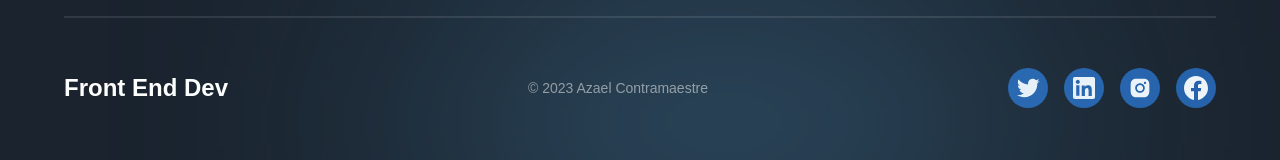
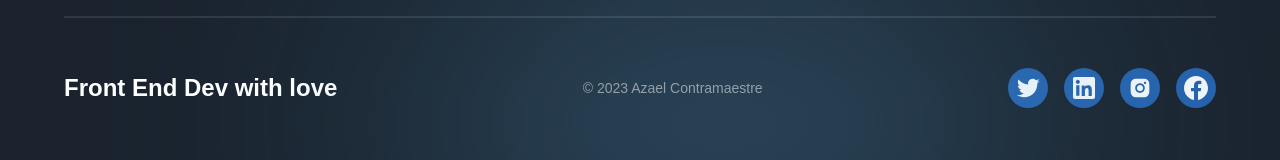
Before and after one commit to AzaelContramaestre01/NextJS-Meta, a Next.js app: page / in a window 1280 px wide. Shown: the part 7257-7417 px from the top of the page. Built offline with nearby package versions, Linux system fonts and the light colour scheme; a web font is replaced by a local one.

Commit message:
feat(footer): Added new text

```diff
--- a/components/Footer.jsx
+++ b/components/Footer.jsx
@@ -27,7 +27,7 @@ const Footer = () => (
         <div className="mb-[50px] opacity-10 h-[2px] bg-white" />
         <div className="flex items-center justify-between flex-wrap gap-4">
           <h4 className="font-extrabold text-[24px] text-white">
-            Front End Dev
+            Front End Dev with love
           </h4>
           <p className="font-normal text-[14px] text-white opacity-50">
             © 2023 Azael Contramaestre
```
